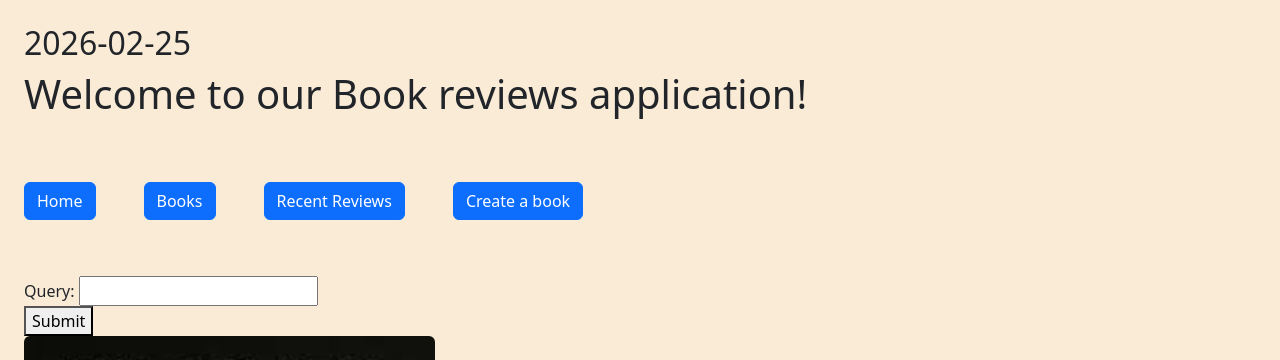
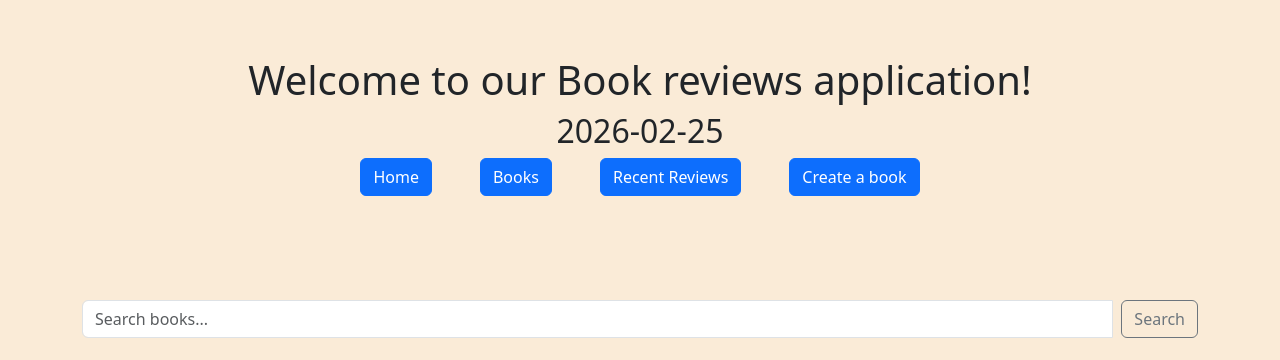
Before and after one commit to KristiyanYanakiev/Softuni-Django-Basics, a Django app: page /books/ in a window 1280 px wide. Shown: the top 360 px of the page. Run offline with Django 5.2, Linux system fonts and the light colour scheme; data comes from the database, SQL or seed files in the repository.

Commit message:
feat: updated styling

```diff
--- a/exercise_templates/books/views.py
+++ b/exercise_templates/books/views.py
@@ -11,7 +11,7 @@ def book_list(request):
     books = Book.objects.all()
 
     search_form = BookSearchForm(request.GET or None)
-    if 'query' in request.GET: #this 'query" is a key in the Dictionnary request.GET correct?
+    if 'query' in request.GET:
         if search_form.is_valid():
             books = Book.objects.filter(
                 Q(title__icontains=search_form.cleaned_data['query'])
--- a/exercise_templates/static/css/custom_css.css
+++ b/exercise_templates/static/css/custom_css.css
@@ -30,3 +30,7 @@ nav ul, nav ul li {
 ul {
     list-style: none;
 }
+
+.card {
+    width: 100px;
+}
--- a/exercise_templates/templates/books/_book_card.html
+++ b/exercise_templates/templates/books/_book_card.html
@@ -1,9 +1,9 @@
 <div class="col-md-4 mb-4">
-
-
+  <div class="card w-75 mx-auto">
+    <img class="card-img-top book-img" src="{{ book.image_url }}" alt="{{ book.title }}">
     <div class="card-body">
-        <img class="rounded mx-auto d-block w-100" src="{{ book.image_url }}" alt="Card image cap">
-        <h5 class="card-title">{{ book.title}}</h5>
-        <a class="btn btn-primary" href="{% url 'books:book_details' book.pk %}">View details</a>
+      <h5 class="card-title">{{ book.title }}</h5>
+      <a class="btn btn-primary" href="{% url 'books:book_details' book.pk %}">View details</a>
+    </div>
   </div>
 </div>
--- a/exercise_templates/templates/books/details.html
+++ b/exercise_templates/templates/books/details.html
@@ -3,6 +3,9 @@
 
 
     <div class="card-body">
+        <div class="image-container">
+            <img class="card-img-top" src="{{ book.image_url }}" alt="Card image cap">
+        </div>
         <p><strong>Title: {{ book.title }}</strong></p>
         <p>Price: {{ book.price }}</p>
         <p>Genre: {{ book.genre }}</p>
--- a/exercise_templates/templates/books/list.html
+++ b/exercise_templates/templates/books/list.html
@@ -1,13 +1,24 @@
 {% extends 'common/home_page.html' %}
 {% block content %}
-    <form>
-        {{ search_form }}
-        <button>Submit</button>
+{#    <form>#}
+{#        {{ search_form }}#}
+{#        <button>Submit</button>#}
+{#    </form>#}
+
+     <form method="GET" class="form-inline mb-4">
+            <div class="input-group">
+                <input type="text" name="query" class="form-control" placeholder="Search books..." value="{{ request.GET.query|default:'' }}">
+                <div class="input-group-append ms-2">
+                    <button class="btn btn-outline-secondary" type="submit">Search</button>
+                </div>
+            </div>
         </form>
 
+    <div class="row g-4">
         {% for book in books %}
             {% include 'books/_book_card.html'%}
         {% empty %}
         <h2>No books</h2>
         {% endfor %}
+    </div>
 {% endblock %}
--- a/exercise_templates/templates/common/home_page.html
+++ b/exercise_templates/templates/common/home_page.html
@@ -4,8 +4,6 @@
 <head>
     <meta charset="UTF-8">
     <title>Welcome to our Book reviews application!</title>
-    <h2>{% now 'Y-m-d'%}</h2>
-
     <link
         href="https://cdn.jsdelivr.net/npm/bootstrap@5.3.3/dist/css/bootstrap.min.css"
         rel="stylesheet"
@@ -14,11 +12,15 @@
     >
      <link rel="stylesheet" href="{% static 'css/custom_css.css' %}">
 </head>
-<body class="flex-fill container-fluid px-4 py-4">
+<body class="flex-column">
 
-    <h1>Welcome to our Book reviews application!</h1>
 
-    <header class="navbar navbar-dark mt-5">
+
+    <header class="navbar navbar-dark mt-5 flex-column">
+        <div class="title flex-column">
+            <h1>Welcome to our Book reviews application!</h1>
+            <h2 class="text-center">{% now 'Y-m-d'%}</h2>
+        </div>
          <nav class=".navbar-nav  d-flex gap-5 mb-5">
             <a class="btn btn-primary" href="{% url 'home' %}">Home</a>
             <a class="btn btn-primary" href="{% url 'books:list' %}">Books</a>
@@ -26,8 +28,17 @@
             <a class= "btn btn-primary" href="{% url 'books:create' %}">Create a book</a>
         </nav>
     </header>
-    {% block content %}
-    {% endblock %}
+
+    <main class="container my-5">
+        {% block content %}
+        {% endblock %}
+    </main>
+
+    <footer class="bg-dark text-light py-4 mt-5">
+        © 2026 Book reviews. All rights reserved.
+    </footer>
+
+
 
 
 
```
Lines whose indentation alone changed are shown as unchanged.
